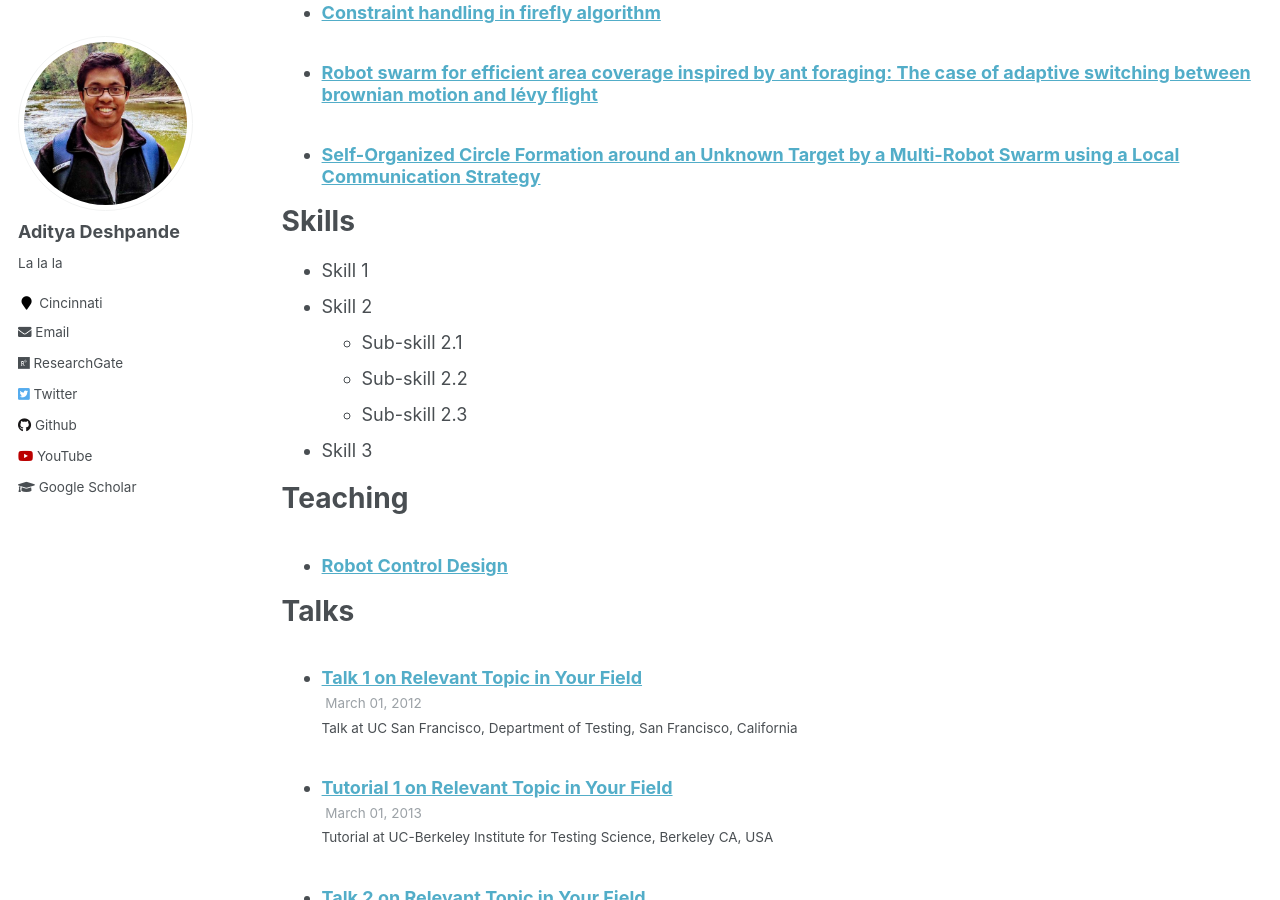
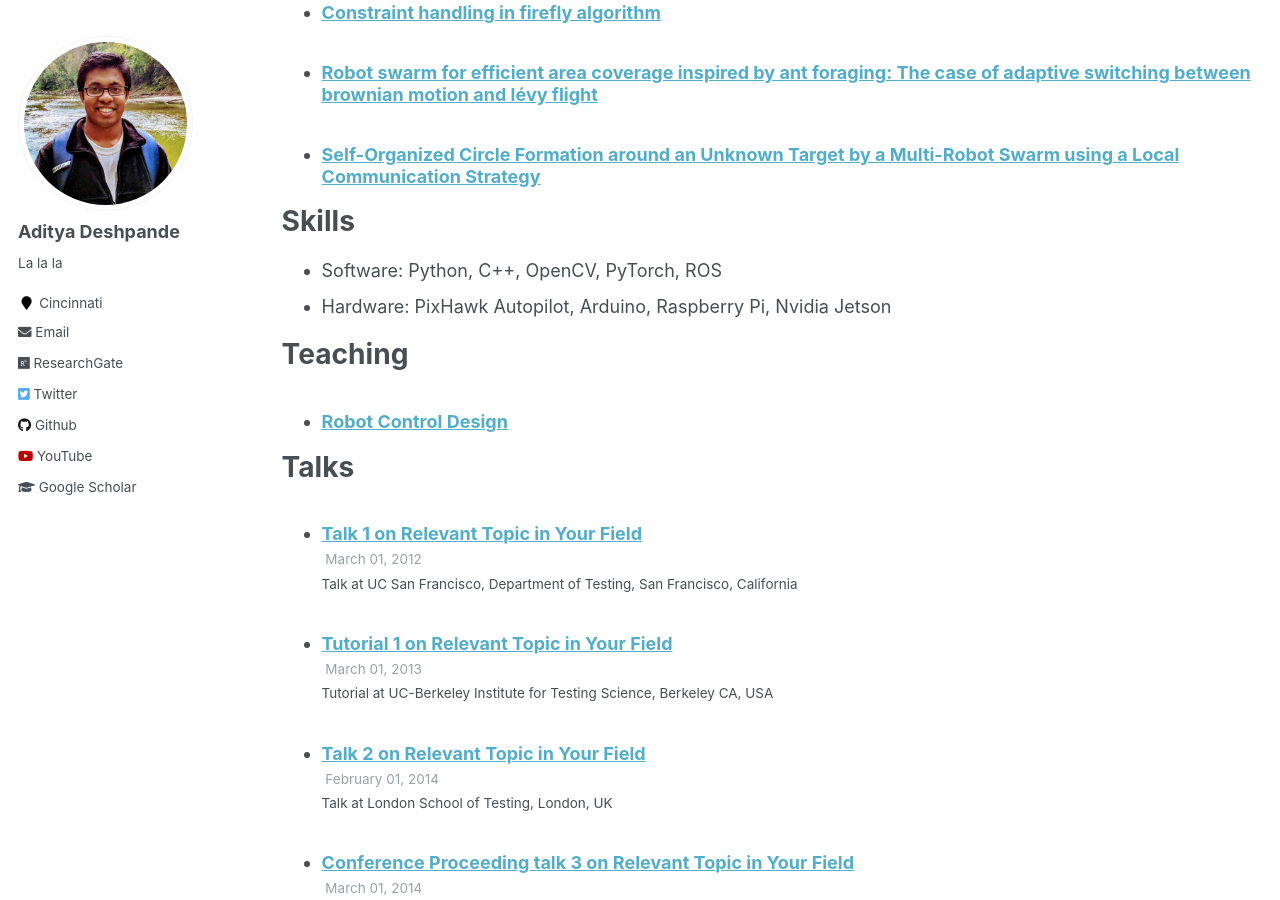
Before and after one commit to adipandas/adipandas.github.io, a Jekyll site: the page built from _pages/cv.md, in a window 1280 px wide and 900 px high, scrolled down 821 px. Built offline with Jekyll 4.4.1, drawn with Linux system fonts in a browser that asks for light colours.

Commit message:
Update cv.md

```diff
--- a/_pages/cv.md
+++ b/_pages/cv.md
@@ -41,12 +41,8 @@ Publications
 
 Skills
 ======
-* Skill 1
-* Skill 2
-  * Sub-skill 2.1
-  * Sub-skill 2.2
-  * Sub-skill 2.3
-* Skill 3
+* Software: Python, C++, OpenCV, PyTorch, ROS
+* Hardware: PixHawk Autopilot, Arduino, Raspberry Pi, Nvidia Jetson
 
 
 Teaching
```
